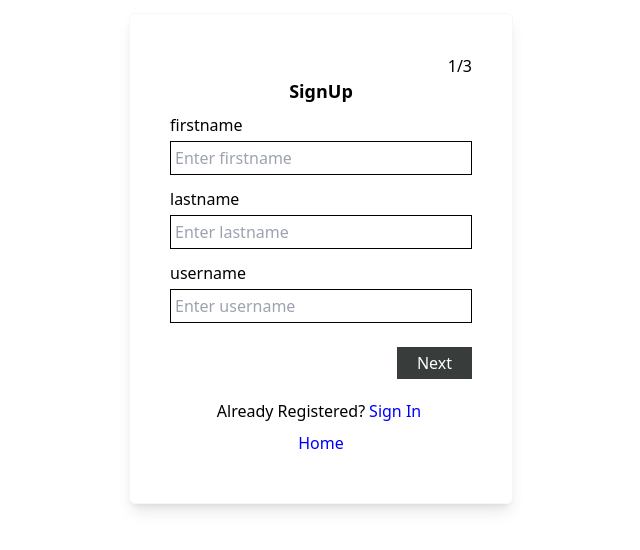
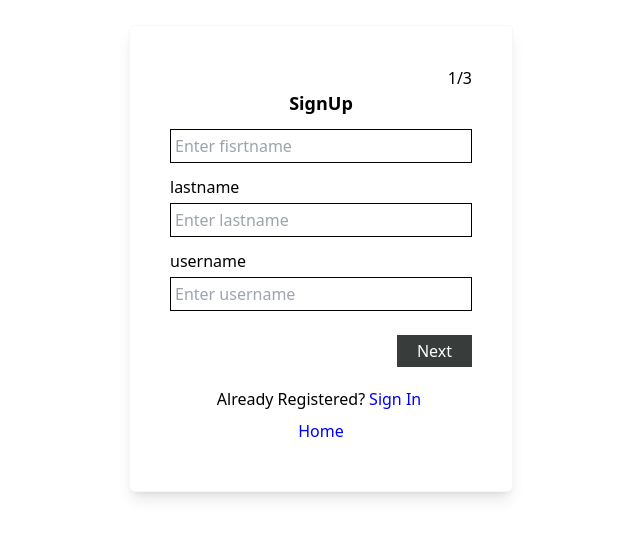
Before and after one commit to arun-murali0/sociaPedia, a React (Vite) app in the folder client/: page /register in a window 1280 px wide. Shown: the part 142-692 px from the top of the page, without its empty margins (319-959 px from the left). Built offline with nearby package versions, Linux system fonts and the light colour scheme; the HTML template or start-up script is replaced by a standard one.

Commit message:
reusable text-field component added

```diff
--- a/client/src/components/button/submitButton/index.tsx
+++ /dev/null
@@ -1,18 +0,0 @@
-// button component
-
-import { ReactNode, FC } from 'react';
-
-// type
-interface ButtonProps {
-  children: ReactNode;
-  onSubmit?: () => void;
-  classname?: string;
-}
-
-export const ButtonSubmit: FC<ButtonProps> = ({ children, onSubmit, classname }) => {
-  return (
-    <button onClick={onSubmit} className={classname}>
-      {children}
-    </button>
-  );
-};
--- a/client/src/components/textField/index.tsx
+++ b/client/src/components/textField/index.tsx
@@ -0,0 +1,27 @@
+interface TextFieldProps {
+  id?: string;
+  label?: string;
+  inputProps?: unknown;
+  placeholder?: string;
+  type?: string | undefined;
+  error?: string;
+  htmlFor: string;
+}
+
+export const TextField = (props: TextFieldProps) => {
+  return (
+    <div className='my-2'>
+      <label id={props.id} htmlFor={props.label}>
+        <span>{props.label}</span>
+      </label>
+      <input
+        id={props.id}
+        type={props.type}
+        className='w-full border my-1 p-1'
+        placeholder={props.placeholder}
+        {...(props.inputProps ?? '')}
+      />
+      {<span className='text-red-500 my-1'>{props?.error}</span>}
+    </div>
+  );
+};
--- a/client/src/pages/register/formOne.tsx
+++ b/client/src/pages/register/formOne.tsx
@@ -1,4 +1,6 @@
 import { useFormContext } from 'react-hook-form';
+
+import { TextField } from '../../components/textField';
 
 interface FormType {
   firstname: string;
@@ -11,16 +13,13 @@ export default function FormOne() {
 
   return (
     <section>
-      <div className='my-2'>
-        <label htmlFor='firstname'>firstname</label>
-        <input
-          type='text'
-          {...register('firstname')}
-          placeholder='Enter firstname'
-          id='firstname'
-          className='w-full border my-1 p-1'
-        />
-      </div>
+      <TextField
+        id='firstname'
+        htmlFor='firstname'
+        type='text'
+        placeholder='Enter fisrtname'
+      />
+
       <div className='my-2'>
         <label htmlFor='lastname'>lastname</label>
         <input
```
